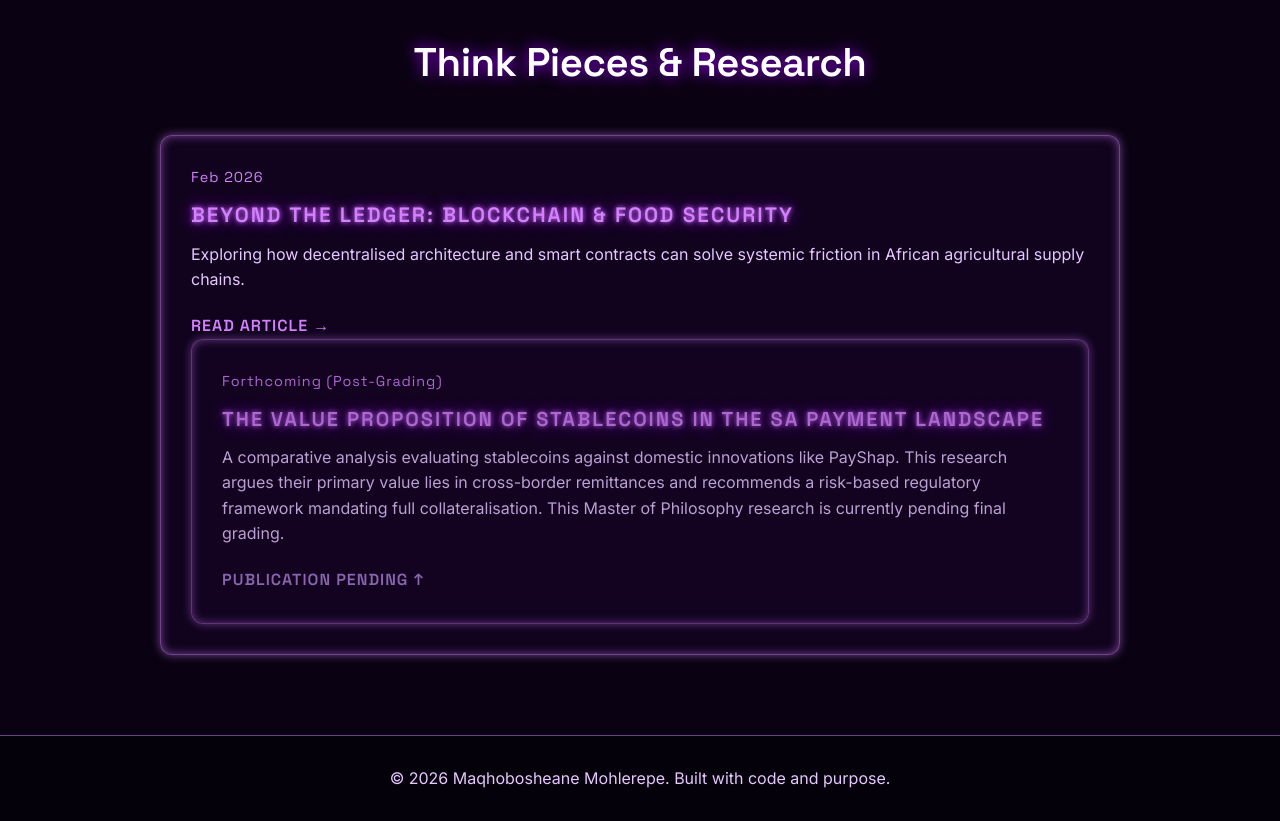
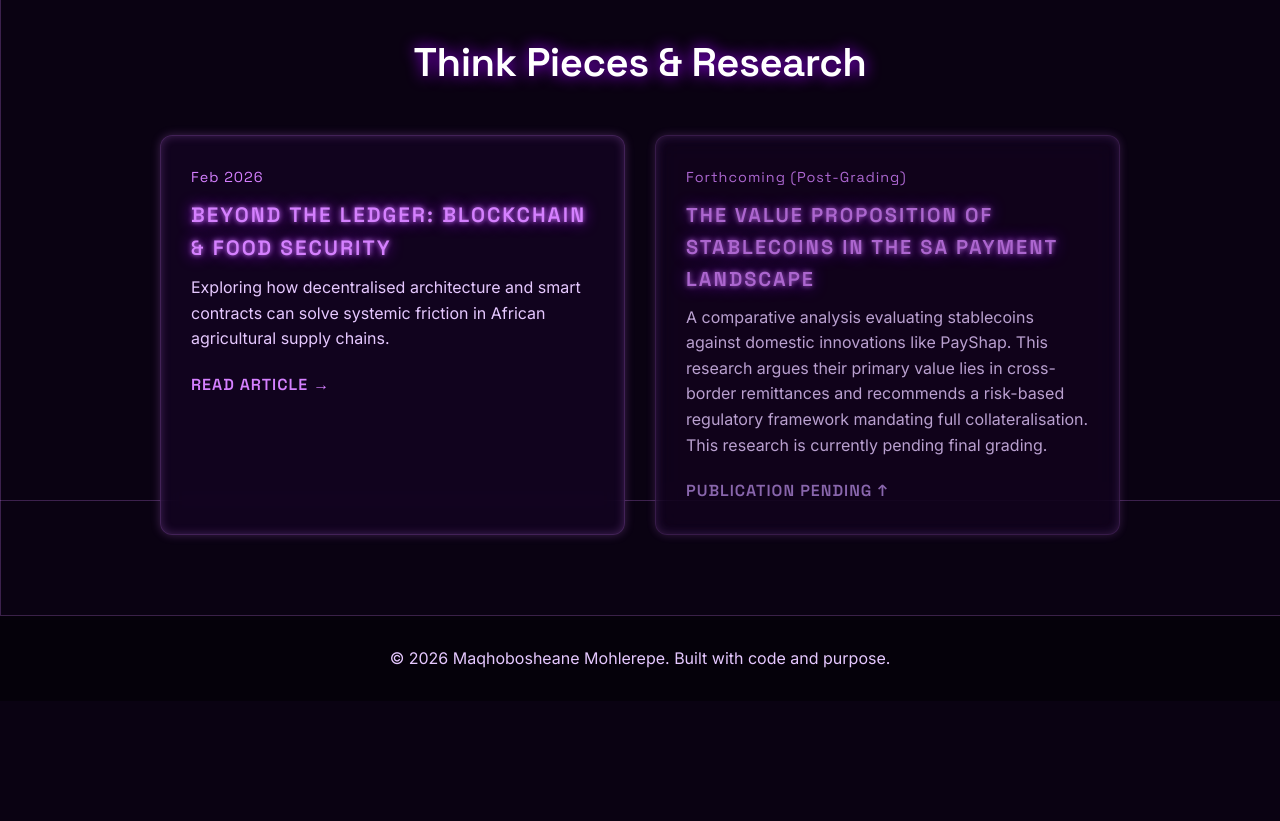
Before and after one commit to maqhobosheane/maqhobosheane.github.io, a plain HTML site: page index.html in a window 1280 px wide. Shown: the part 1900-2721 px from the top of the page. After the commit the page ends 2601 px from the top, so only its background shows below. Drawn offline with Linux system fonts and the light colour scheme.

Commit message:
Bring back cyber grid and resolve blog visibility

```diff
--- a/index.html
+++ b/index.html
@@ -38,7 +38,7 @@
             <br>
             <p>My technical foundation is anchored by a strong focus on data analysis using R and Python. More importantly, I synthesise these technical data insights to inform actionable national strategies. While my academic background specifically prepared me for the payments, economics, and financial sectors, my analytical interests span broadly across multiple developmental ecosystems.</p>
             <br>
-            <p>Recently, as part of my master's research has assessed the value of stablecoins within South Africa's modernising payment ecosystem. Through a comparative analysis of historical fiat pegs, stablecoin models, and domestic innovations like PayShap, my work argues that the primary, sustainable value of stablecoins lies in bridging critical cross-border remittance gaps. Ultimately, I propose a risk-based regulatory framework that mandates full, transparent collateralisation to safeguard financial stability while enabling global economic integration. Concurrently, as a Research Intern at Cenfri, I am deepening my exposure to developmental policy research, which is complemented by my global technical experience attending the 2025 Deep Dive into Blockchain summer school in Switzerland.</p>
+            <p>Recently, my master's research has assessed the value of stablecoins within South Africa's modernising payment ecosystem. Through a comparative analysis of historical fiat pegs, stablecoin models, and domestic innovations like PayShap, my work argues that the primary, sustainable value of stablecoins lies in bridging critical cross-border remittance gaps. Ultimately, I propose a risk-based regulatory framework that mandates full, transparent collateralisation to safeguard financial stability while enabling global economic integration. Concurrently, as a Research Intern at Cenfri, I am deepening my exposure to developmental policy research, which is complemented by my global technical experience attending the 2025 Deep Dive into Blockchain summer school in Switzerland.</p>
         </div>
     </section>
 
@@ -70,13 +70,14 @@
                 <h4 class="neon-text-subtle" style="font-size: 1.3rem; margin-bottom: 10px;">Beyond the Ledger: Blockchain & Food Security</h4>
                 <p>Exploring how decentralised architecture and smart contracts can solve systemic friction in African agricultural supply chains.</p>
                 <span class="read-more">Read Article &rarr;</span>
-                <div class="blog-card glass-panel neon-box" style="opacity: 0.8; cursor: default;">
+            </a>
+
+            <div class="blog-card glass-panel neon-box" style="opacity: 0.8; cursor: default;">
                 <span class="blog-date">Forthcoming (Post-Grading)</span>
                 <h4 class="neon-text-subtle" style="font-size: 1.25rem; margin-bottom: 10px;">The Value Proposition of Stablecoins in the SA Payment Landscape</h4>
-                <p>A comparative analysis evaluating stablecoins against domestic innovations like PayShap. This research argues their primary value lies in cross-border remittances and recommends a risk-based regulatory framework mandating full collateralisation. This Master of Philosophy research is currently pending final grading.</p>
+                <p>A comparative analysis evaluating stablecoins against domestic innovations like PayShap. This research argues their primary value lies in cross-border remittances and recommends a risk-based regulatory framework mandating full collateralisation. This  research is currently pending final grading.</p>
                 <span class="read-more" style="color: #a980d4;">Publication Pending &uarr;</span>
             </div>
-            </a>
         </div>
     </section>
 
--- a/style.css
+++ b/style.css
@@ -5,7 +5,7 @@
     --accent-glow: #9d00ff;
     --soft-lavender: #e6c8ff;
     --glass-bg: rgba(20, 5, 35, 0.75);
-    --glass-border: rgba(213, 128, 255, 0.5);
+    --glass-border: rgba(213, 128, 255, 0.25);
     --white: #FFFFFF;
 }
 
@@ -18,16 +18,14 @@
 body {
     font-family: 'Inter', sans-serif;
     color: var(--soft-lavender);
+    background-color: var(--bg-deep);
 
-
-    background-color: var(--bg-deep);
     background-image:
-        linear-gradient(rgba(10, 2, 18, 0.88), rgba(10, 2, 18, 0.95)),
-        url('tech-pr-policy-decisions.jpg');
-    background-size: cover;
-    background-position: center top;
+        linear-gradient(var(--glass-border) 1px, transparent 1px),
+        linear-gradient(90deg, var(--glass-border) 1px, transparent 1px);
+    background-size: 40px 40px;
+    background-position: center center;
     background-attachment: fixed;
-    background-blend-mode: luminosity;
 
     line-height: 1.6;
 }
@@ -68,6 +66,7 @@ h1, h2, h3, h4 {
         inset 0 0 10px var(--glass-border);
 }
 
+/* Glassmorphism Utility */
 .glass-panel {
     background: var(--glass-bg);
     backdrop-filter: blur(12px);
@@ -275,7 +274,6 @@ h1, h2, h3, h4 {
     text-shadow: 0 0 10px var(--accent-neon);
 }
 
-
 footer {
     text-align: center;
     padding: 30px 20px;
```
